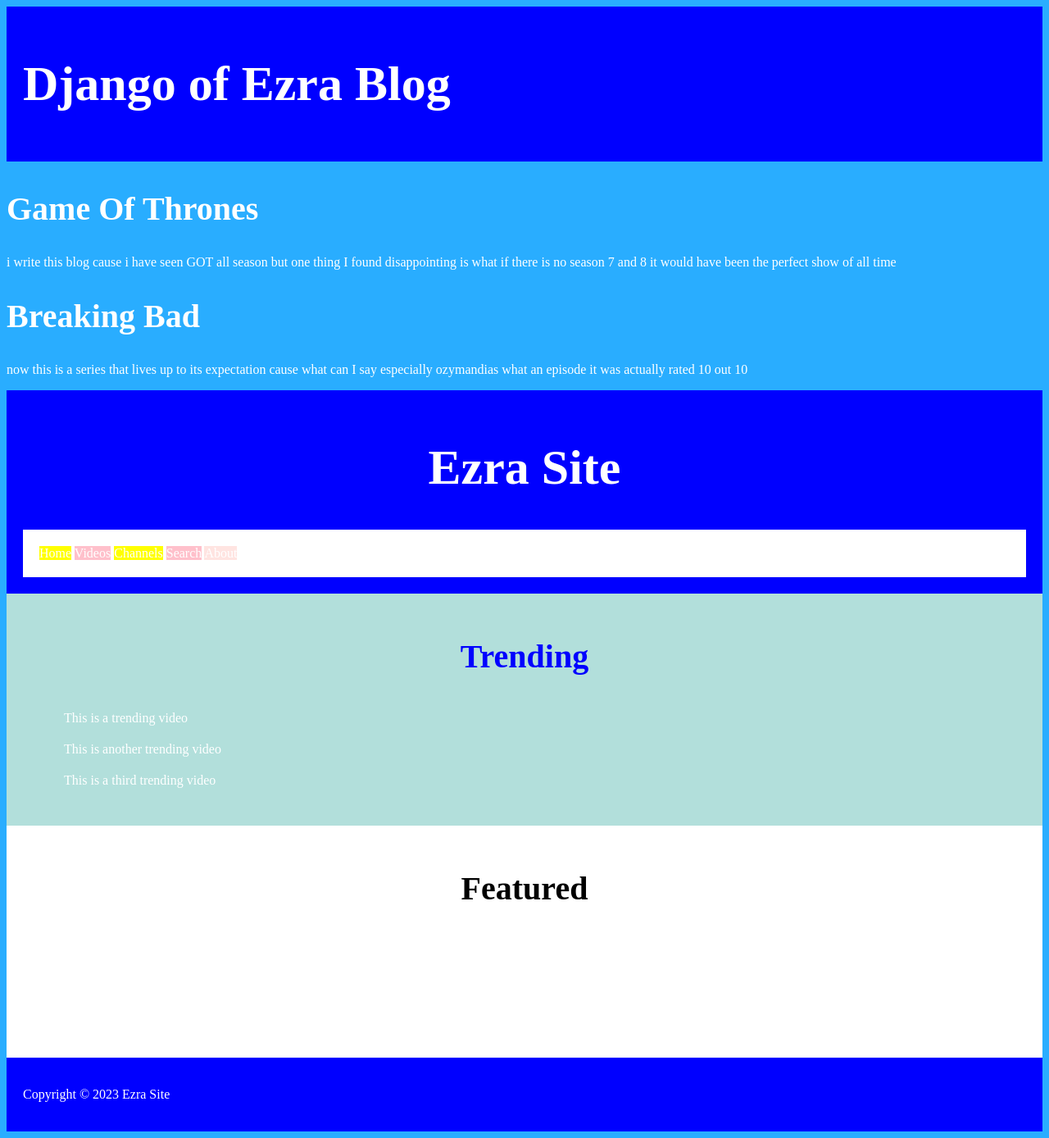
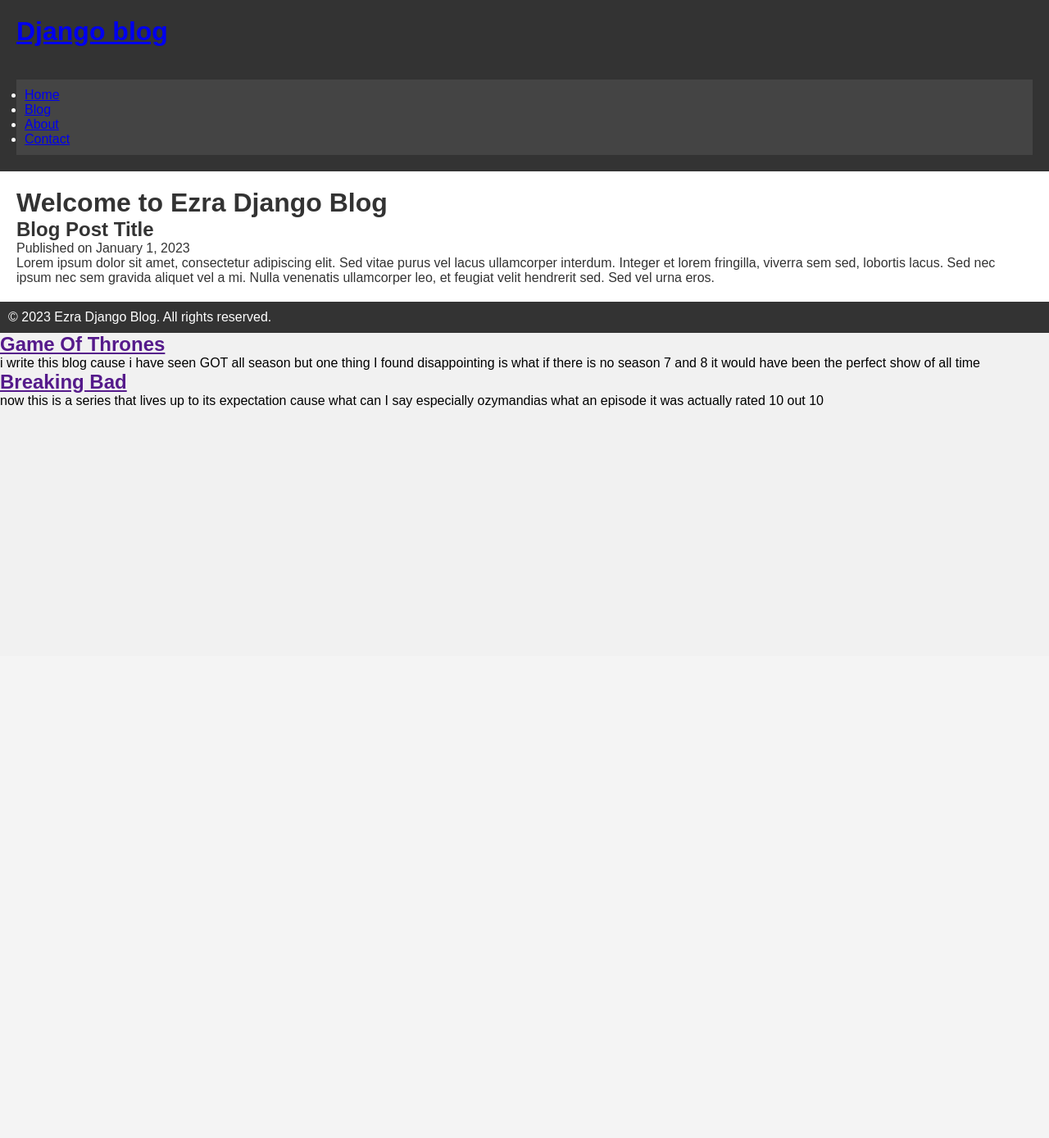
Before and after one commit to ezrablackfish2/Hello-Django, a Django app: page / in a window 1280 px wide. Shown: the whole page at 82% size. After the commit the page ends 497 px from the top, so only its background shows below. Run offline with Django 4.2, Linux system fonts and the light colour scheme; data comes from the database, SQL or seed files in the repository.

Commit message:
did it CSS

```diff
--- a/blog/static/css/base.css
+++ b/blog/static/css/base.css
@@ -1,3 +1,45 @@
-header h1 a {
-	color: red;
+/* base.css */
+/* Add your styles here */
+
+/* Reset default styles */
+body, h1, h2, h3, p, ul, li {
+    margin: 0;
+    padding: 0;
 }
+
+/* Set a background color and font styles */
+body {
+    background-color: #f1f1f1;
+    font-family: Arial, sans-serif;
+    font-size: 16px;
+}
+
+/* Style the header */
+header {
+    background-color: #333;
+    color: #fff;
+    padding: 20px;
+}
+
+/* Style the navigation menu */
+nav {
+    background-color: #444;
+    color: #fff;
+    padding: 10px;
+}
+
+/* Style the main content area */
+main {
+    background-color: #fff;
+    color: #333;
+    padding: 20px;
+}
+
+/* Style the footer */
+footer {
+    background-color: #333;
+    color: #fff;
+    padding: 10px;
+}
+
+/* Add additional styles to create your desired complex and colorful design */
--- a/blog/templates/base.html
+++ b/blog/templates/base.html
@@ -1,16 +1,16 @@
 {% load static %}
 <html>
 	<head>
-		<title> Ezra Django Blog</title>
+		<title>Django blog</title>
 		<link rel="stylesheet" href="{% static 'css/base.css' %}">
 	</head>
 	<body>
 		<header>
-		<h1><a href="{% url 'home' %}">Django of Ezra Blog</a></h1>
-		</header>
-		<div>
-			{% block content %}
-			{% endblock content %}
-		</div>
+		<h1><a href="{% url 'home' %}">Django blog</a></h1>
+	</header>
+	<div>
+	{% block content %}
+	{% endblock content %}
+	</div>
 	</body>
 </html>
--- a/blog/templates/home.html
+++ b/blog/templates/home.html
@@ -1,157 +1,51 @@
 {% extends "base.html" %}
 
+{% load static %}
 {% block content %}
+<html>
+<head>
+    <meta charset="UTF-8">
+    <meta name="viewport" content="width=device-width, initial-scale=1.0">
+    <title>Ezra Django Blog</title>
+    <link rel="stylesheet" href="{% static 'css/base.css' %}">
+</head>
+<body>
+    <header>
+        <nav>
+            <ul>
+                <li><a href="/">Home</a></li>
+                <li><a href="/blog">Blog</a></li>
+                <li><a href="/about">About</a></li>
+                <li><a href="/contact">Contact</a></li>
+            </ul>
+        </nav>
+    </header>
+
+    <main>
+        <div class="container">
+            <h1>Welcome to Ezra Django Blog</h1>
+            <div class="blog-post">
+                <h2>Blog Post Title</h2>
+                <p class="post-meta">Published on January 1, 2023</p>
+                <p>Lorem ipsum dolor sit amet, consectetur adipiscing elit. Sed vitae purus vel lacus ullamcorper interdum. Integer et lorem fringilla, viverra sem sed, lobortis lacus. Sed nec ipsum nec sem gravida aliquet vel a mi. Nulla venenatis ullamcorper leo, et feugiat velit hendrerit sed. Sed vel urna eros.</p>
+            </div>
+
+            <!-- More blog posts -->
+
+        </div>
+    </main>
+
+    <footer>
+        <div class="container">
+            <p>&copy; 2023 Ezra Django Blog. All rights reserved.</p>
+        </div>
+    </footer>
+</body>
 {% for post in post_list %}
 	<div class="post-entry">
 		<h2><a href="">{{ post.title }}</a></h2>
-		<p>{{post.body }}</p>
+		<p>{{ post.body }}</p>
 	</div>
 {% endfor %}
-<!DOCTYPE html>
-<html>
-<head>
-<title>Ezra Blog Site</title>
-<style>
-body {
-  background-color: #29adff;
-  color: #ffffff;
-}
-
-header {
-  background-color: #0000ff;
-  color: #ffffff;
-  padding: 20px;
-}
-
-h1 {
-  font-size: 60px;
-}
-
-nav {
-  background-color: #ffffff;
-  padding: 20px;
-}
-
-a {
-  color: #ffffff;
-}
-
-section {
-  padding: 20px;
-}
-
-h2 {
-  font-size: 40px;
-}
-
-ul {
-  list-style-type: none;
-}
-
-li {
-  padding: 10px;
-}
-
-footer {
-  background-color: #0000ff;
-  color: #ffffff;
-  padding: 20px;
-}
-
-.trending {
-  background-color: #b2dfdb;
-  color: #0000ff;
-}
-
-.featured {
-  background-color: #ffffff;
-  color: #000000;
-}
-
-.blue {
-  background-color: #0000ff;
-  color: #ffffff;
-}
-
-.pink {
-  background-color: #ffc0cb;
-  color: #000000;
-}
-
-.yellow {
-  background-color: #ffff00;
-  color: #000000;
-}
-
-.green {
-  background-color: #008000;
-  color: #ffffff;
-}
-
-a:link {
-  color: #ffffff;
-  text-decoration: none;
-}
-
-a:visited {
-  color: #ffffff;
-  text-decoration: none;
-}
-
-a:hover {
-  color: #ffffff;
-  text-decoration: underline;
-}
-
-a.about {
-  color: #ffffff;
-  text-decoration: none;
-  background-color: #ffe4e1;
-}
-
-a.about:hover {
-  color: #0000ff;
-  text-decoration: underline;
-  background-color: #ffe4e1;
-}
-
-.center {
-  text-align: center;
-}
-</style>
-</head>
-<body>
-<header>
-<h1 class="center">Ezra Site</h1>
-<nav>
-<a href="/" class="yellow">Home</a>
-<a href="/videos" class="pink">Videos</a>
-<a href="/channels" class="yellow">Channels</a>
-<a href="/search" class="pink">Search</a>
-<a href="/about" class="about">About</a>
-</nav>
-</header>
-<main>
-<section class="trending">
-<h2 class="center">Trending</h2>
-<ul>
-<li><a href="#">This is a trending video</a></li>
-<li><a href="#">This is another trending video</a></li>
-<li><a href="#">This is a third trending video</a></li>
-</ul>
-</section>
-<section class="featured">
-<h2 class="center">Featured</h2>
-<ul>
-<li><a href="#">This is a featured video</a></li>
-<li><a href="#">This is another featured video</a></li>
-<li><a href="#">This is a third featured video</a></li>
-</ul>
-</section>
-</main>
-<footer>
-<p>Copyright &copy; 2023 Ezra Site</p>
-</footer>
-</body>
+</html>
 {% endblock content %}
-</html>
```
Also changed, not shown: blog/templates/oldhome.html (added, +157 -0 lines).
